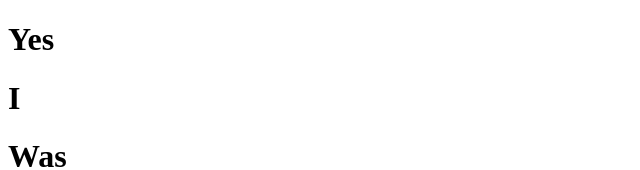
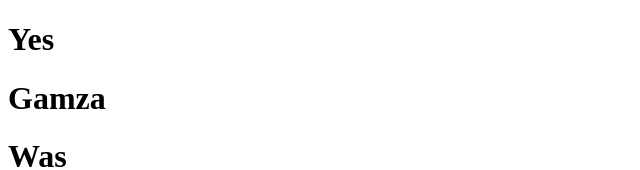
Before and after one commit to MobySchell/testest, a plain HTML site: page Yandisa.html in a window 1280 px wide. Shown: the top 170 px of the page, without its empty margins (0-640 px from the left). Drawn offline with Linux system fonts and the light colour scheme.

Commit message:
Updated H1 content

```diff
--- a/Yandisa.html
+++ b/Yandisa.html
@@ -9,7 +9,7 @@
   <body>
     <div>
       <h1>Yes</h1>
-      <h1>I</h1>
+      <h1>Gamza</h1>
       <h1>Was</h1>
       <h1>Here</h1>
     </div>
```
